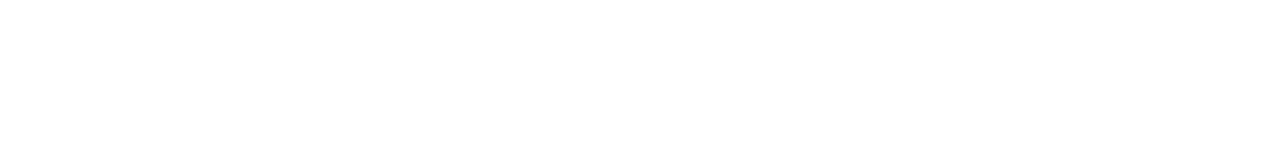
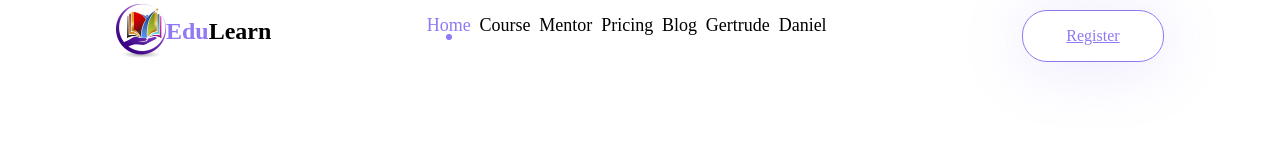
Before and after one commit to gertruden/educational-website, a plain HTML site: page index.html in a window 1280 px wide. Drawn offline with Linux system fonts and the light colour scheme.

Commit message:
(feat): Create and design a navigation bar
we want to create an aligned nav bar which can fit on all screen sizes

```diff
--- a/educational.css
+++ b/educational.css
@@ -1,3 +1,5 @@
+@import url('https://fonts.googleapis.com/css2?family=Poppins:wght@100&display=swap');
+
 body {
   margin: 0;
   padding: 0px 100px;
@@ -6,3 +8,90 @@ body {
   height: 100vh;
   box-sizing: border-box;
 }
+
+* {
+  margin: 0;
+
+}
+a:link,
+a:visited'
+a:active {
+  text-decoration: none;
+}
+.navigation {
+  display: flex;
+  flex-direction: row;
+  padding: 0 16px;
+  justify-content: space-between;
+}
+.logo {
+  display: flex;
+  flex-direction: row;
+  justify-content: space-between;
+  align-items: center;
+
+}
+span {
+  color:  #9179f5;
+}
+.navigation--links {
+  display:flex;
+  flex-direction: row;
+  width: 400px;
+  height:50px;
+  list-style: none;
+  justify-content: space-between;
+  align-items: center;
+
+}
+
+.navigation--link {
+  position:relative;
+  font-style: normal;
+  font-weight: 400;
+  font-size: 18px;
+  line-height: 22px;
+  cursor: pointer;
+  color : #000000;
+  transition : all 0.2s ease-in;
+}
+
+.navigation--link:hover {
+  color:  #9179f5;
+
+
+}
+.navigation--link-active {
+   color:  #9179f5;
+}
+
+.navigation--link-active::after {
+  content:"";
+  position: absolute;
+  bottom: -5px;
+  left: calc(50% - 3px);
+  width: 6px;
+  height: 6px;
+  border-radius: 50%;
+  background: #9179f5;
+}
+
+  .button {
+    display: flex;
+    align-items: center;
+    justify-content: center;
+    width: 140px;
+    height: 50px;
+    color: #9179F5           ;
+    font-size: 16px;
+    font-weight: 400;
+    border-radius: 25px;
+    margin-left: 80px;
+    cursor: pointer;
+    margin-top: 10px;
+    background: #FFFFFF;
+    border: 1.5px solid #9179F5;
+    box-shadow: 0px 5px 60px 5px rgba(145, 121, 245, 0.15);
+    position: relative;
+
+  }
--- a/index.html
+++ b/index.html
@@ -16,11 +16,7 @@
     <link rel="stylesheet" href="educational.css" />
   </head>
   <body>
-    <!-- <div class="container">
-      <header class="container1">
-        <div class="top-header">
-          <header> -->
-    <!-- <nav class = "navigation">
+    <nav class = "navigation">
       <div class = "logo"><img src = "assets\books.jpg" alt="" style="width:50px;">
         <h1><span>Edu</span>Learn</h1> </div>
       <ul class = "navigation--links">
@@ -32,9 +28,8 @@
         <li class="navigation--link-item"><a hef= "#" class = "navigation--link">Gertrude</a></li>
         <li class="navigation--link-item"><a hef= "#" class = "navigation--link">Daniel</a></li>
       </ul>
-              <a href="#" class="button2">Register</a>
-            </nav> -->
-    <!-- </header> -->
+        <a href="#" class="button">Register</a>
+      </nav>
     <!-- <section class="hero-section">
               <div class="hero-box">
                   <div class="left-box">
```
Lines whose indentation alone changed are shown as unchanged.
